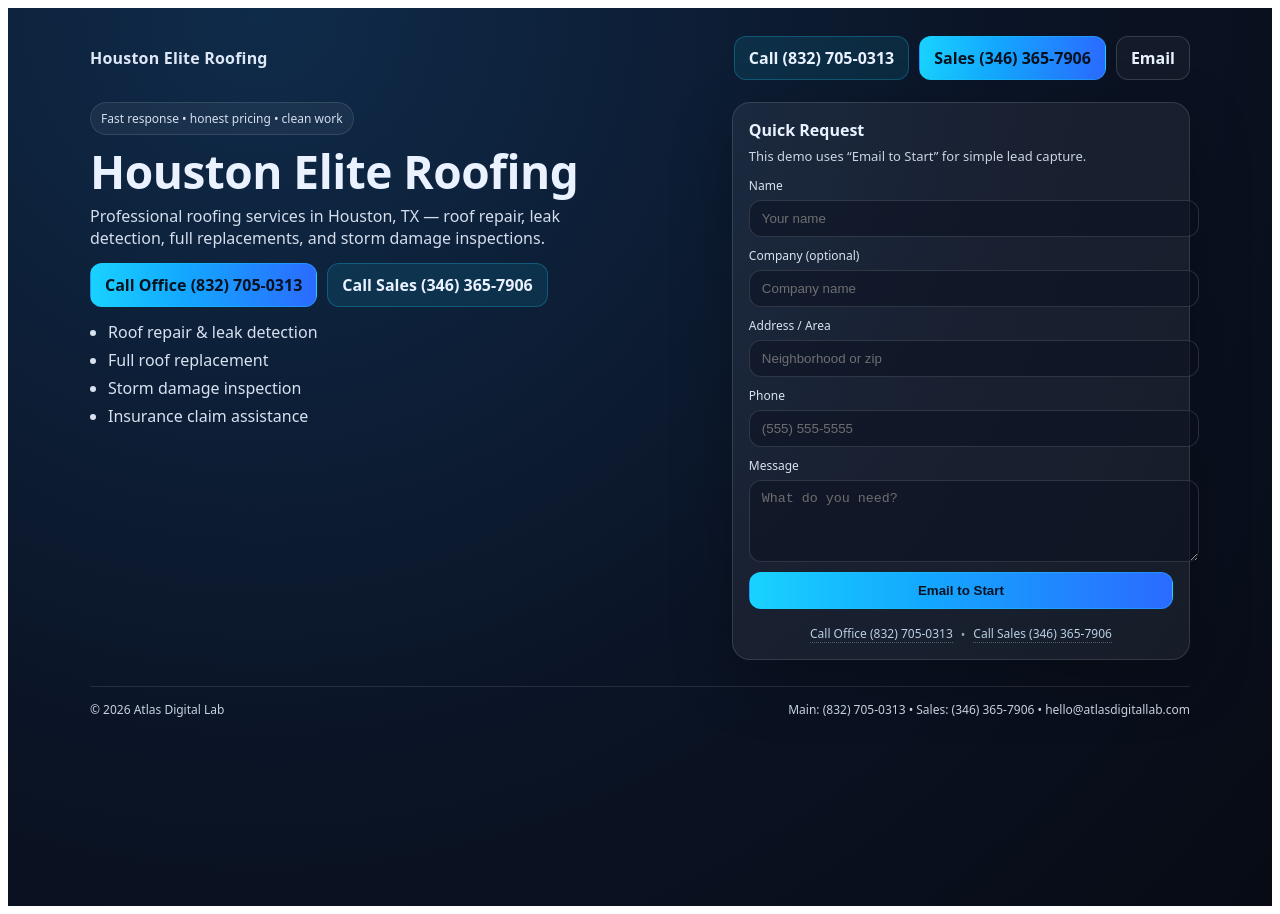
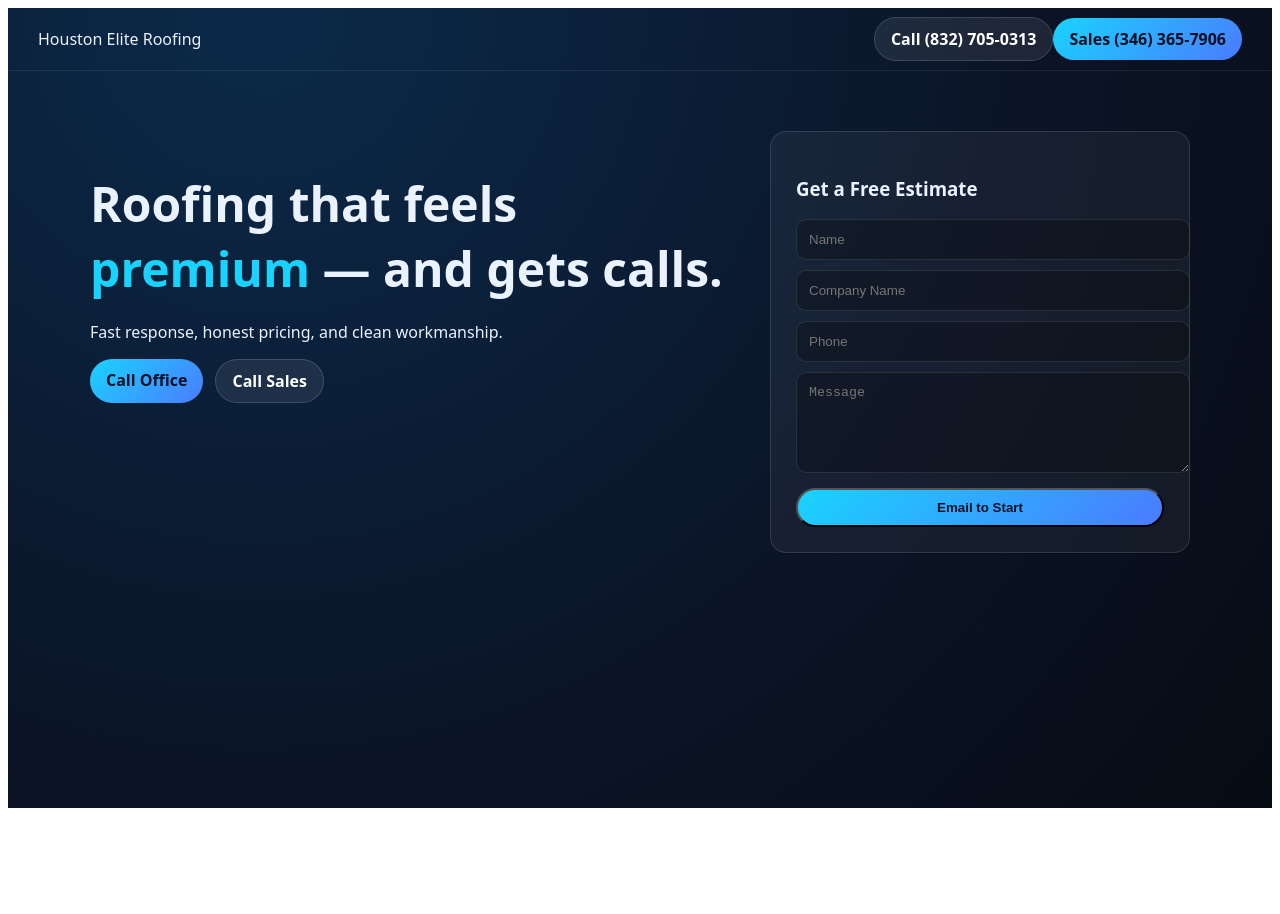
Before and after one commit to Paul4240/atlas-digital-lab, a Next.js app: page /demo/roofing in a window 1280 px wide. After the commit the page ends 816 px from the top, so only its background shows below. Built offline with nearby package versions, Linux system fonts and the light colour scheme.

Commit message:
fix demo build

```diff
--- a/app/demo/roofing/page.tsx
+++ b/app/demo/roofing/page.tsx
@@ -1,4 +1,5 @@
 export default function RoofingDemo() {
+
   const MAIN_PHONE = "8327050313";
   const MAIN_PRETTY = "(832) 705-0313";
 
@@ -9,257 +10,168 @@ export default function RoofingDemo() {
 
   return (
     <main className="page">
+
       <header className="top">
-        <div className="brand">Houston Elite Roofing</div>
+
+        <div className="brand">
+          Houston Elite Roofing
+        </div>
 
         <div className="topBtns">
+
           <a href={`tel:${MAIN_PHONE}`} className="btn soft">
             Call {MAIN_PRETTY}
           </a>
+
           <a href={`tel:${SALES_PHONE}`} className="btn primary">
             Sales {SALES_PRETTY}
           </a>
-          <a href={`mailto:${EMAIL}`} className="btn ghost">
-            Email
-          </a>
+
         </div>
+
       </header>
 
       <section className="hero">
-        <div className="heroLeft">
-          <div className="pill">Fast response • honest pricing • clean work</div>
 
-          <h1>Houston Elite Roofing</h1>
+        <div className="left">
 
-          <p className="sub">
-            Professional roofing services in Houston, TX — roof repair, leak detection,
-            full replacements, and storm damage inspections.
+          <h1>
+            Roofing that feels <span>premium</span> — and gets calls.
+          </h1>
+
+          <p>
+            Fast response, honest pricing, and clean workmanship.
           </p>
 
           <div className="ctaRow">
-            <a className="btn primary" href={`tel:${MAIN_PHONE}`}>
-              Call Office {MAIN_PRETTY}
+
+            <a href={`tel:${MAIN_PHONE}`} className="btn primary">
+              Call Office
             </a>
-            <a className="btn soft" href={`tel:${SALES_PHONE}`}>
-              Call Sales {SALES_PRETTY}
+
+            <a href={`tel:${SALES_PHONE}`} className="btn soft">
+              Call Sales
             </a>
+
           </div>
 
-          <ul className="bullets">
-            <li>Roof repair & leak detection</li>
-            <li>Full roof replacement</li>
-            <li>Storm damage inspection</li>
-            <li>Insurance claim assistance</li>
-          </ul>
         </div>
 
-        <div className="heroRight">
-          <div className="card">
-            <div className="cardTitle">Quick Request</div>
-            <div className="cardSub">
-              This demo uses “Email to Start” for simple lead capture.
-            </div>
+        <div className="formCard">
+
+          <h3>Get a Free Estimate</h3>
 
           <form
-              className="form"
             action={`mailto:${EMAIL}`}
             method="post"
             encType="text/plain"
           >
-              <label>
-                Name
-                <input name="name" placeholder="Your name" />
-              </label>
 
-              <label>
-                Company (optional)
-                <input name="company" placeholder="Company name" />
-              </label>
+            <input name="name" placeholder="Name" />
 
-              <label>
-                Address / Area
-                <input name="area" placeholder="Neighborhood or zip" />
-              </label>
+            <input name="company" placeholder="Company Name" />
 
-              <label>
-                Phone
-                <input name="phone" placeholder="(555) 555-5555" />
-              </label>
+            <input name="phone" placeholder="Phone" />
 
-              <label>
-                Message
-                <textarea name="message" rows={4} placeholder="What do you need?" />
-              </label>
+            <textarea name="message" rows={5} placeholder="Message" />
 
-              <button type="submit" className="btn primary full">
+            <button className="btn primary full">
               Email to Start
             </button>
 
-              <div className="miniRow">
-                <a href={`tel:${MAIN_PHONE}`} className="miniLink">
-                  Call Office {MAIN_PRETTY}
-                </a>
-                <span className="dot">•</span>
-                <a href={`tel:${SALES_PHONE}`} className="miniLink">
-                  Call Sales {SALES_PRETTY}
-                </a>
+          </form>
+
         </div>
-            </form>
-          </div>
-        </div>
+
       </section>
 
-      <footer className="footer">
-        <div>© 2026 Atlas Digital Lab</div>
-        <div className="footerRight">
-          Main: {MAIN_PRETTY} • Sales: {SALES_PRETTY} • {EMAIL}
-        </div>
-      </footer>
+      <style>{`
 
-      <style>{`
       .page{
         min-height:100vh;
-          padding:28px 22px 70px;
+        background: radial-gradient(circle at 20% 0%, #0b2a4a 0%, #0b1426 60%, #070b14 100%);
         color:#eaf2ff;
-          background: radial-gradient(circle at 20% 0%, #0f2b4a 0%, #0b1426 55%, #070b14 100%);
-          font-family: system-ui, -apple-system, Segoe UI, Roboto, Arial, sans-serif;
+        font-family: system-ui, -apple-system, Segoe UI, Roboto, Arial;
       }
+
       .top{
-          max-width:1100px;
-          margin:0 auto 22px;
         display:flex;
+        justify-content:space-between;
         align-items:center;
-          justify-content:space-between;
-          gap:14px;
+        padding:20px 30px;
+        border-bottom:1px solid rgba(255,255,255,0.08);
       }
-        .brand{ font-weight:700; letter-spacing:.2px; opacity:.95; }
-        .topBtns{ display:flex; gap:10px; flex-wrap:wrap; justify-content:flex-end; }
-
-        .btn{
-          display:inline-flex;
-          align-items:center;
-          justify-content:center;
-          gap:8px;
-          padding:10px 14px;
-          border-radius:12px;
-          text-decoration:none;
-          font-weight:700;
-          border:1px solid rgba(255,255,255,.14);
-          background:rgba(255,255,255,.06);
-          color:#eaf2ff;
-          transition:transform .08s ease, filter .12s ease;
-        }
-        .btn:hover{ transform: translateY(-1px); filter: brightness(1.06); }
-        .btn.primary{
-          background: linear-gradient(90deg, #19d2ff 0%, #13a9ff 40%, #2b6bff 100%);
-          border-color: rgba(25,210,255,.35);
-          color:#06121f;
-        }
-        .btn.soft{
-          background: rgba(25,210,255,.10);
-          border-color: rgba(25,210,255,.25);
-        }
-        .btn.ghost{
-          background: rgba(255,255,255,.04);
-        }
-        .btn.full{ width:100%; }
 
       .hero{
         max-width:1100px;
         margin:0 auto;
+        padding:60px 30px;
         display:grid;
-          grid-template-columns: 1.15fr .85fr;
-          gap:22px;
-          align-items:start;
+        grid-template-columns:1fr 420px;
+        gap:40px;
       }
-        .pill{
-          display:inline-block;
-          padding:7px 10px;
+
+      h1{
+        font-size:48px;
+        margin-bottom:20px;
+      }
+
+      h1 span{
+        color:#19d3ff;
+      }
+
+      .ctaRow{
+        display:flex;
+        gap:12px;
+      }
+
+      .formCard{
+        background:rgba(255,255,255,0.05);
+        border:1px solid rgba(255,255,255,0.12);
+        padding:25px;
+        border-radius:16px;
+      }
+
+      input,textarea{
+        width:100%;
+        padding:12px;
+        margin-bottom:10px;
+        border-radius:10px;
+        border:1px solid rgba(255,255,255,0.1);
+        background:rgba(0,0,0,0.25);
+        color:white;
+      }
+
+      .btn{
+        padding:10px 16px;
         border-radius:999px;
-          background: rgba(255,255,255,.06);
-          border: 1px solid rgba(255,255,255,.12);
-          font-size:12px;
-          opacity:.9;
-          margin-bottom:12px;
+        text-decoration:none;
+        font-weight:700;
       }
-        h1{
-          margin:0 0 10px;
-          font-size:46px;
-          line-height:1.05;
-          letter-spacing:-.5px;
+
+      .primary{
+        background:linear-gradient(135deg,#19d3ff,#4b7bff);
+        color:#071022;
       }
-        .sub{
-          margin:0 0 14px;
-          opacity:.9;
-          max-width:52ch;
+
+      .soft{
+        background:rgba(255,255,255,0.08);
+        color:white;
+        border:1px solid rgba(255,255,255,0.15);
       }
-        .ctaRow{ display:flex; gap:10px; flex-wrap:wrap; margin:10px 0 14px; }
 
-        .bullets{
-          margin:14px 0 0;
-          padding-left:18px;
-          opacity:.92;
+      .full{
+        width:100%;
       }
-        .bullets li{ margin:6px 0; }
 
-        .card{
-          background: rgba(255,255,255,.06);
-          border: 1px solid rgba(255,255,255,.12);
-          border-radius:18px;
-          padding:16px;
-          box-shadow: 0 20px 60px rgba(0,0,0,.25);
+      @media (max-width:900px){
+        .hero{
+          grid-template-columns:1fr;
         }
-        .cardTitle{ font-weight:800; margin-bottom:6px; }
-        .cardSub{ font-size:13px; opacity:.85; margin-bottom:12px; }
+      }
 
-        .form{ display:grid; gap:10px; }
-        label{ display:grid; gap:6px; font-size:12px; opacity:.92; }
-        input, textarea{
-          width:100%;
-          padding:10px 12px;
-          border-radius:12px;
-          border:1px solid rgba(255,255,255,.14);
-          background: rgba(10,16,30,.55);
-          color:#eaf2ff;
-          outline:none;
-        }
-        input:focus, textarea:focus{
-          border-color: rgba(25,210,255,.40);
-          box-shadow: 0 0 0 3px rgba(25,210,255,.10);
-        }
-        .miniRow{
-          display:flex;
-          gap:8px;
-          justify-content:center;
-          align-items:center;
-          font-size:12px;
-          opacity:.88;
-          margin-top:6px;
-          flex-wrap:wrap;
-        }
-        .miniLink{ color:#cfe8ff; text-decoration:none; border-bottom:1px dotted rgba(207,232,255,.35); }
-        .dot{ opacity:.7; }
+      `}</style>
 
-        .footer{
-          max-width:1100px;
-          margin:26px auto 0;
-          padding-top:14px;
-          border-top:1px solid rgba(255,255,255,.12);
-          display:flex;
-          justify-content:space-between;
-          gap:12px;
-          opacity:.85;
-          font-size:12px;
-          flex-wrap:wrap;
-        }
-        .footerRight{ text-align:right; }
-
-        @media (max-width: 900px){
-          .hero{ grid-template-columns:1fr; }
-          h1{ font-size:38px; }
-          .footerRight{ text-align:left; }
-        }
-      `}</style>
     </main>
   );
 }
```
Also changed, not shown: app/demo/metal-cards/page.tsx (+51 -47 lines). Lines whose indentation alone changed are shown as unchanged.
